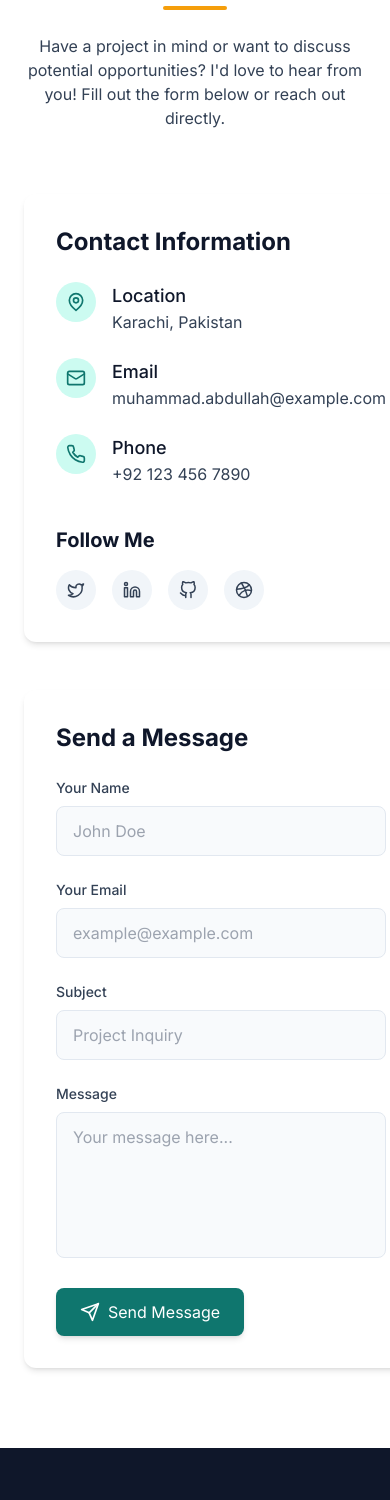
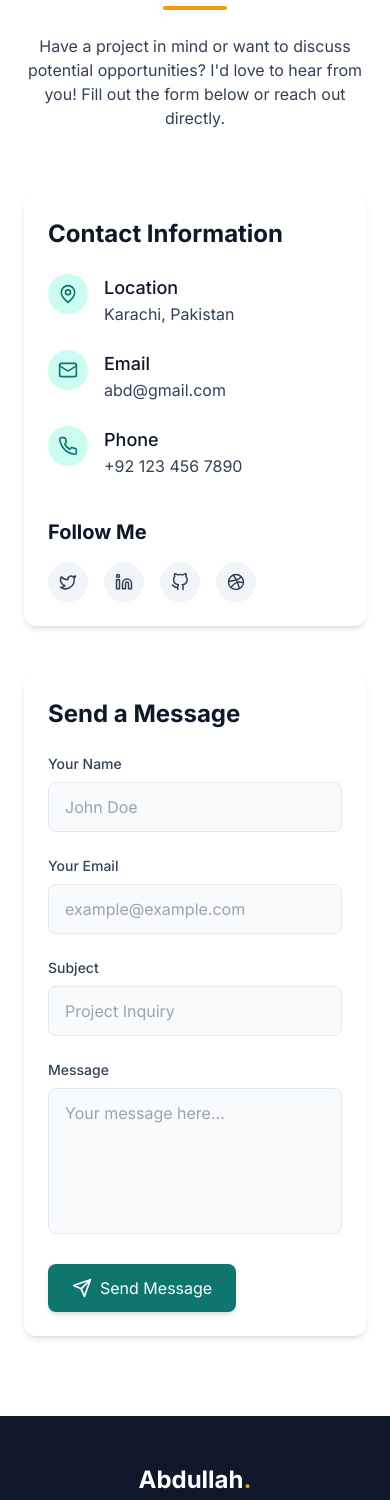
Before and after one commit to abdullah-arshadd/Portfolio, a React (Vite) app: page / in a window 390 px wide. Shown: the part 8733-10233 px from the top of the page. Built offline with nearby package versions, Linux system fonts and the light colour scheme.

Commit message:
updated contact page
fixed errors

```diff
--- a/src/components/Contact.tsx
+++ b/src/components/Contact.tsx
@@ -81,7 +81,7 @@ const Contact: React.FC = () => {
         </div>
 
         <div className="grid md:grid-cols-2 gap-12 items-start">
-          <div className="bg-white dark:bg-slate-800 rounded-xl shadow-md p-8 animate-slide-right" style={{animationDelay: '200ms'}}>
+        <div className="bg-white dark:bg-slate-800 rounded-xl shadow-md p-6 sm:p-8 w-full max-w-full overflow-hidden animate-slide-left">
             <h3 className="text-2xl font-bold text-slate-900 dark:text-white mb-6">Contact Information</h3>
 
             <div className="space-y-6">
@@ -105,7 +105,7 @@ const Contact: React.FC = () => {
                     href="mailto:example@example.com"
                     className="text-slate-700 dark:text-slate-300 hover:text-teal-600 dark:hover:text-teal-400 transition-colors duration-300"
                   >
-                    muhammad.abdullah@example.com
+                    abd@gmail.com
                   </a>
                 </div>
               </div>
@@ -172,7 +172,7 @@ const Contact: React.FC = () => {
             </div>
           </div>
 
-          <div className="bg-white dark:bg-slate-800 rounded-xl shadow-md p-8 animate-slide-left" style={{animationDelay: '400ms'}}>
+          <div className="bg-white dark:bg-slate-800 rounded-xl shadow-md p-6 sm:p-8 w-full max-w-full overflow-hidden animate-slide-left">
             <h3 className="text-2xl font-bold text-slate-900 dark:text-white mb-6">Send a Message</h3>
 
             {submitSuccess && (
```
